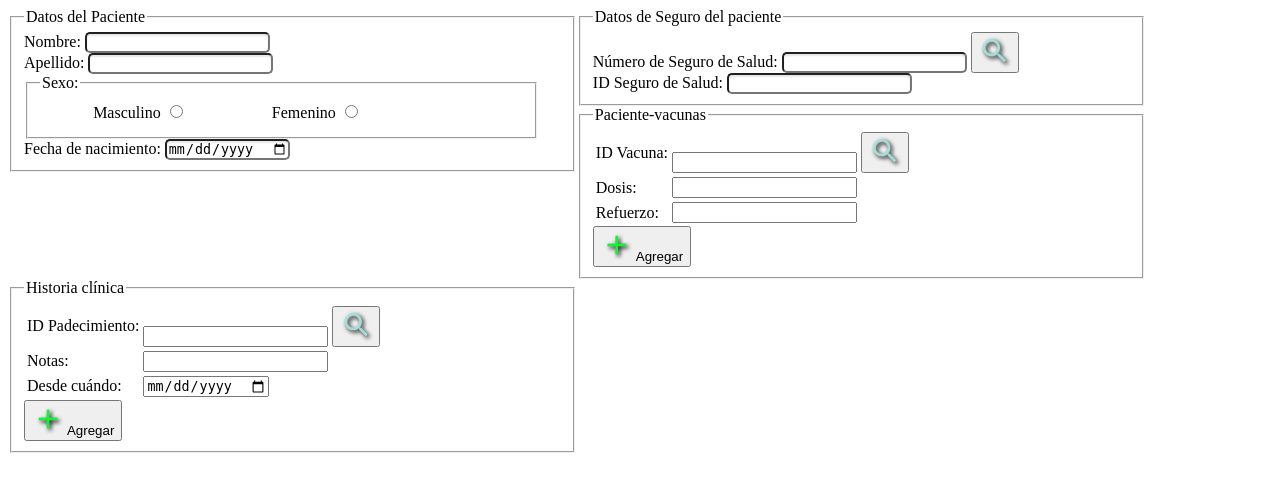
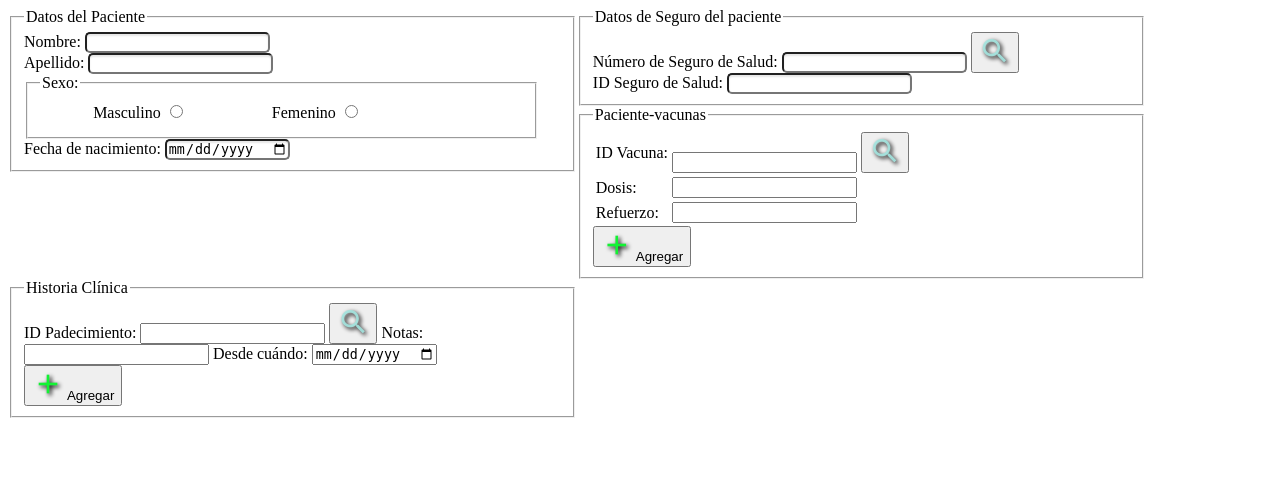
Before and after one commit to luis15201/sistema-medico, a PHP site: page /paciente.php in a window 1280 px wide. Shown: the top 492 px of the page. Run offline with PHP 8.4, Linux system fonts and the light colour scheme.

Commit message:
modificacion a la seccion de historia clinica

```diff
--- a/paciente.php
+++ b/paciente.php
@@ -8,7 +8,7 @@
 	<style>
 		.fieldset-container {
 			float: left;
-			width: 45%;
+			width: 60%;
 
 		}
 
@@ -113,28 +113,17 @@
 		</div>
 		<div class="fieldset-container">
 			<fieldset>
-				<legend>Historia clínica</legend>
-				<table>
-					<tr>
-						<td><label for="id_padecimiento">ID Padecimiento:</label></td>
-						<td>
+				<legend>Historia Clínica</legend>
+				<label for="id_padecimiento">ID Padecimiento:</label>
 				<input type="text" id="id_padecimiento">
 				<button class="busquedaboton" title="Buscar en los Seguros registrados"><i class="material-icons" style="font-size:32px;color:#a4e5dfe8;text-shadow:2px 2px 4px #000000;">search</i></button>
-						</td>
-					</tr>
-					<tr>
-						<td><label for="notas">Notas:</label></td>
-						<td><input type="text" id="notas"></td>
-					</tr>
-					<tr>
-						<td><label for="desde_cuando">Desde cuándo:</label></td>
-						<td>
+				<label for="notas">Notas:</label>
+				<input type="text" id="notas">
+				<label for="desde_cuando">Desde cuándo:</label>
 				<input type="date" id="desde_cuando" onchange="calculateYears()"><br>
 				<span id="yearsSince"></span>
-						</td>
-					</tr>
-				</table>
 				<button id="agregarPadecimiento" class="boton"><i class="material-icons" style="font-size:32px;color:#12f333;text-shadow:2px 2px 4px #000000;">add</i> Agregar</button>
+			</fieldset>
 			<table id="padecimientosTabla" style="display: none;">
 				<thead>
 					<tr>
@@ -147,8 +136,6 @@
 				</thead>
 				<tbody></tbody>
 			</table>
-			</fieldset>
-		</div>
 		</div>
 
 		<script>
```
Lines whose indentation alone changed are shown as unchanged.
